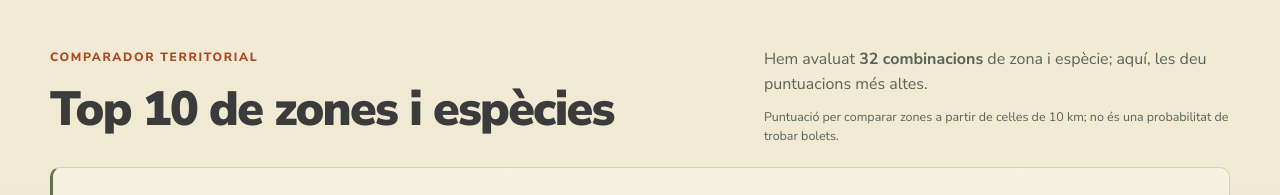
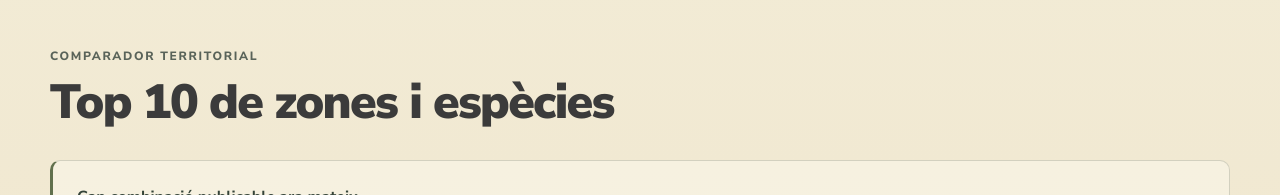
Before and after one commit to Neptrino/Bolets, a Next.js app: page /bolets-avui in a window 1280 px wide. Shown: the part 700-895 px from the top of the page. Built offline with nearby package versions, Linux system fonts and the light colour scheme; no server answers.

Commit message:
Remove the top-10 board intro text entirely
Only the heading and the readings-window timestamp remain; the method and
caveat copy already live in the page header and the method aside.

Co-Authored-By: Claude Fable 5 <noreply@anthropic.com>

```diff
--- a/app/bolets-avui/page.tsx
+++ b/app/bolets-avui/page.tsx
@@ -184,11 +184,11 @@ export default async function MushroomsTodayPage() {
             <p className="eyebrow">Comparador territorial</p>
             <h2 id="current-board-title">Top 10 de zones i espècies</h2>
           </div>
-          <div>
-            <p>Hem avaluat <strong>{allItems.length} combinacions</strong> de zona i espècie; aquí, les deu puntuacions més altes.</p>
-            <p className="current-board-key">Puntuació per comparar zones a partir de cel·les de 10 km; no és una probabilitat de trobar bolets.</p>
-            {observedWindow ? <p className="current-board-updated"><Clock3 size={14} /> {observedWindow}</p> : null}
-          </div>
+          {observedWindow ? (
+            <div>
+              <p className="current-board-updated"><Clock3 size={14} /> {observedWindow}</p>
+            </div>
+          ) : null}
         </header>
 
         {items.length > 0 ? <>
```
